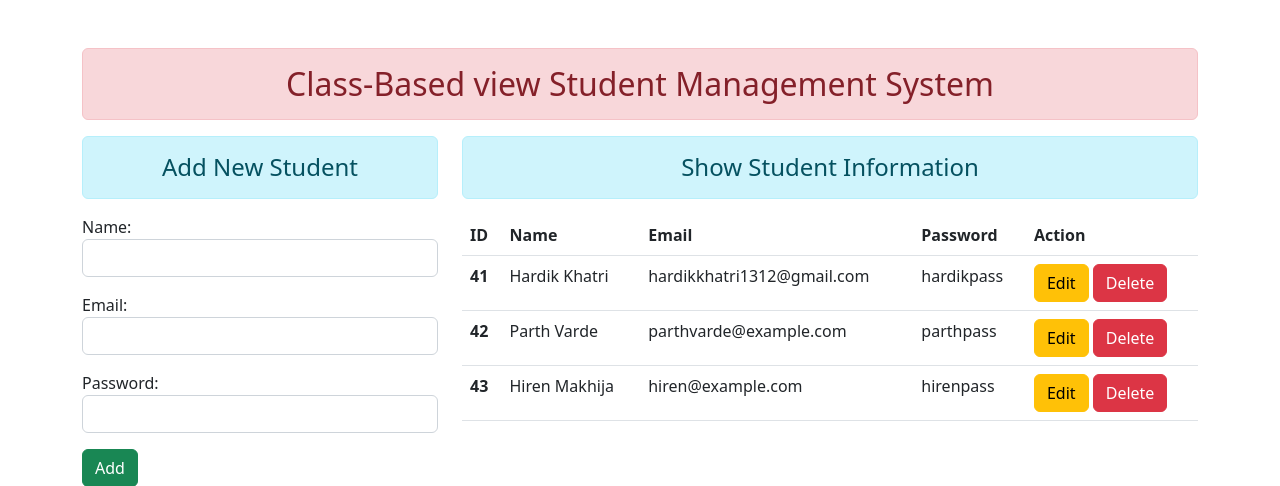
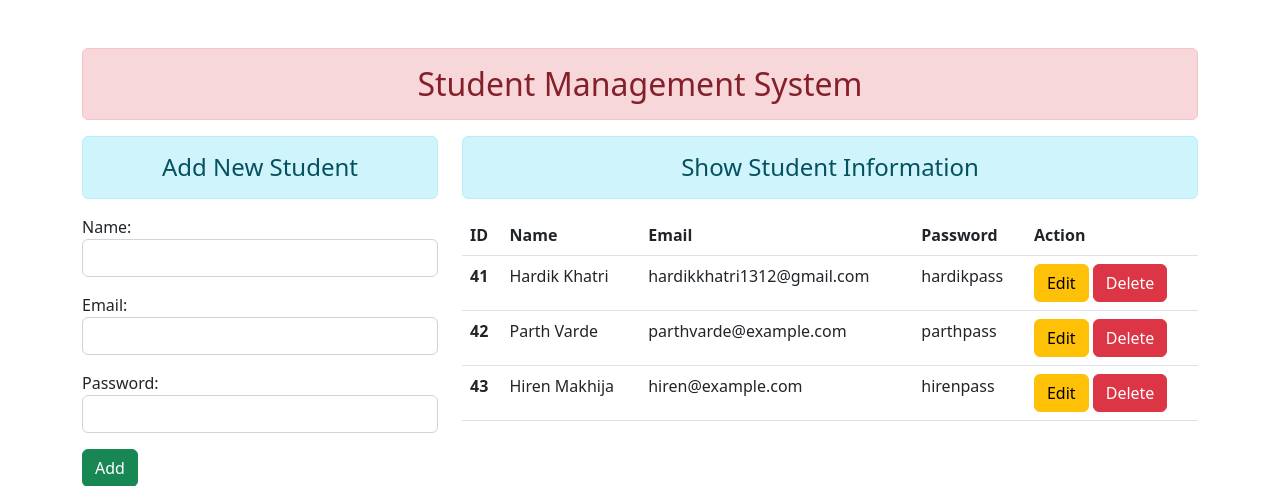
Before and after one commit to hardik1312/CrudProject02, a Django app: page / in a window 1280 px wide. Shown: the top 486 px of the page. Run offline with Django 4.2, Linux system fonts and the light colour scheme; data comes from the database, SQL or seed files in the repository; some libraries are stand-ins or nearby versions.

Commit message:
Changed name

```diff
--- a/enroll/templates/enroll/base.html
+++ b/enroll/templates/enroll/base.html
@@ -12,7 +12,7 @@
 <body>
 
     <div class="container mt-5">
-        <h2 class="text-center alert alert-danger">Class-Based view Student Management System</h2>
+        <h2 class="text-center alert alert-danger">Student Management System</h2>
 
         {% block content %} {% endblock content %}
     </div>
```
